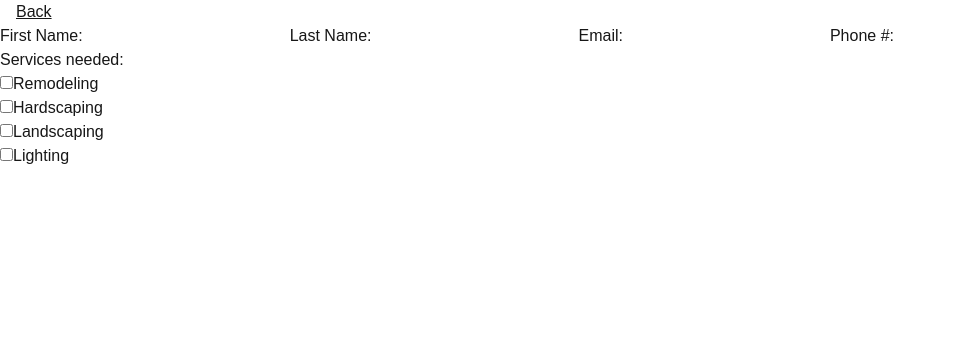
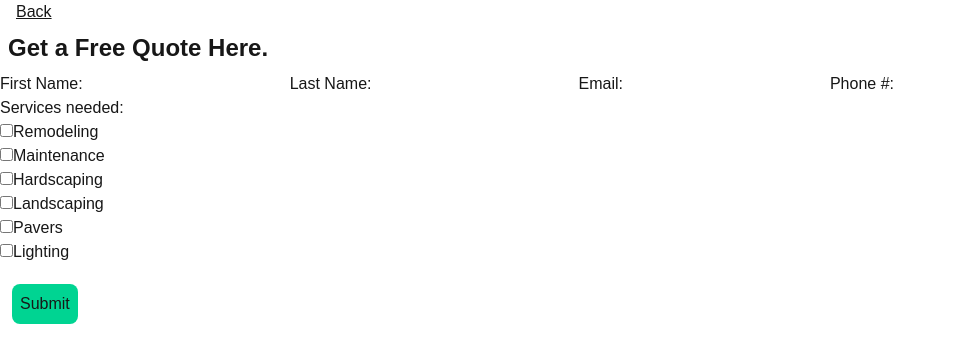
Before and after one commit to MarkAwad509/garden-landing-page, a Next.js app: page /quote in a window 1280 px wide. Shown: the top 362 px of the page, without its empty margins (0-956 px from the left). Built offline with nearby package versions, Linux system fonts and the light colour scheme.

Commit message:
added new styles to pages.

```diff
--- a/app/about/page.tsx
+++ b/app/about/page.tsx
@@ -1,12 +1,14 @@
 import BackLink from "../../components/BackLink";
 
 export default function About() {
-    return (
-      <div>
-        <BackLink />
-        <h1>About us</h1>
-        <p>Since 2007, we&#39;ve been creating extraordinary outdoor living environments that enhance lives. From custom synthetic turf and paver installations to outdoor kitchens and lighting – we bring beauty and functionality to every project.</p>
-      </div>
+  return (
+    <div>
+      <BackLink />
+      <h1 className="text-2xl font-semibold p-2">
+        About us
+      </h1>
+      <p className="px-2">Since 2007, we&#39;ve been creating extraordinary outdoor living environments that enhance lives. From custom synthetic turf and paver installations to outdoor kitchens and lighting – we bring beauty and functionality to every project.</p>
+    </div>
 
-    );
+  );
 }
--- a/app/page.tsx
+++ b/app/page.tsx
@@ -3,7 +3,9 @@ import Link from "next/link";
 export default function Home() {
   return (
     <header className="header">
-      <h1 className="text-2xl font-semibold text-blue-600">Panja Pavers & Gardening</h1>
+      <h1 className="text-2xl font-semibold text-emerald-400 bg-gray-600 p-2">
+        Panja Pavers & Gardening
+      </h1>
 
       <nav>
         <ul>
@@ -28,7 +30,7 @@ export default function Home() {
             </Link>
           </li>
           <li>
-            <Link href="/quote" className="p-2 m-3 bg-cyan-500 hover:bg-cyan-600 rounded-lg transition-all">
+            <Link href="/quote" className="p-2 mx-3 my-5 bg-emerald-400 hover:bg-emerald-600 rounded-lg transition-all">
               Get a Quote
             </Link>
           </li>
--- a/app/portfolio/page.tsx
+++ b/app/portfolio/page.tsx
@@ -4,6 +4,9 @@ export default function Portfolio() {
   return (
     <div>
       <BackLink />
+      <h1 id="portfolio" className="text-2xl font-semibold p-2">
+        Portfolio
+      </h1>
       <p>
         Explore our blog for insightful articles on the latest trends,
         maintenance tips, and creative ideas to elevate your outdoor living experience.
--- a/app/quote/page.tsx
+++ b/app/quote/page.tsx
@@ -4,6 +4,9 @@ export default function Quote() {
   return (
     <div>
       <BackLink />
+      <h1 id="quote" className="text-2xl font-semibold p-2">
+        Get a Free Quote Here.
+      </h1>
       <form>
         <label htmlFor="firstName">
           First Name:
@@ -22,7 +25,7 @@ export default function Quote() {
         </label>
         <input id="phone" name="phone" type="tel" />
         <p>Services needed:</p>
-        <ul id="services">
+        <ol id="services">
           <li>
             <input
               id="service-remodeling"
@@ -31,6 +34,15 @@ export default function Quote() {
               value="remodeling"
             />
             <label htmlFor="service-remodeling">Remodeling</label>
+          </li>
+          <li>
+            <input
+              id="service-maintenance"
+              name="maintenance"
+              type="checkbox"
+              value="maintenance"
+            />
+            <label htmlFor="service-maintenance">Maintenance</label>
           </li>
           <li>
             <input
@@ -52,6 +64,15 @@ export default function Quote() {
           </li>
           <li>
             <input
+              id="service-pavers"
+              name="pavers"
+              type="checkbox"
+              value="pavers"
+            />
+            <label htmlFor="service-pavers">Pavers</label>
+          </li>
+          <li>
+            <input
               id="service-lighting"
               name="lighting"
               type="checkbox"
@@ -59,7 +80,10 @@ export default function Quote() {
             />
             <label htmlFor="service-lighting">Lighting</label>
           </li>
-        </ul>
+        </ol>
+        <button className="btn btn-primary p-2 mx-3 my-5 bg-emerald-400 hover:bg-emerald-600 rounded-lg transition-all">
+          Submit
+        </button>
       </form>
     </div>
   );
--- a/app/services/page.tsx
+++ b/app/services/page.tsx
@@ -4,19 +4,27 @@ export default function Services() {
   return (
     <div>
       <BackLink />
-      <h1>Services</h1>
+      <h1 className="text-2xl font-semibold p-2">
+        Services
+      </h1>
       <ul>
         <li>
-          <h2>Remodeling</h2>
+          <h2 className="text-lg font-normal p-2">Remodeling</h2>
         </li>
         <li>
-          <h2>Maintenance</h2>
+          <h2 className="text-lg font-normal p-2">Maintenance</h2>
         </li>
         <li>
-          <h2>Landscaping</h2>
+          <h2 className="text-lg font-normal p-2">Hardscaping</h2>
         </li>
         <li>
-          <h2>Pavers</h2>
+          <h2 className="text-lg font-normal p-2">Landscaping</h2>
+        </li>
+        <li>
+          <h2 className="text-lg font-normal p-2">Pavers</h2>
+        </li>
+        <li>
+          <h2 className="text-lg font-normal p-2">Lighting</h2>
         </li>
       </ul>
     </div>
--- a/app/testimonials/page.tsx
+++ b/app/testimonials/page.tsx
@@ -4,6 +4,10 @@ export default function Testimonials() {
   return (
     <div>
       <BackLink />
+      <h1 className="text-2xl font-semibold p-2">
+        Testimonials
+      </h1>
+
       <p>Testimonial 1</p>
       <p>Testimonial 2</p>
       <p>Testimonial 3</p>
```
